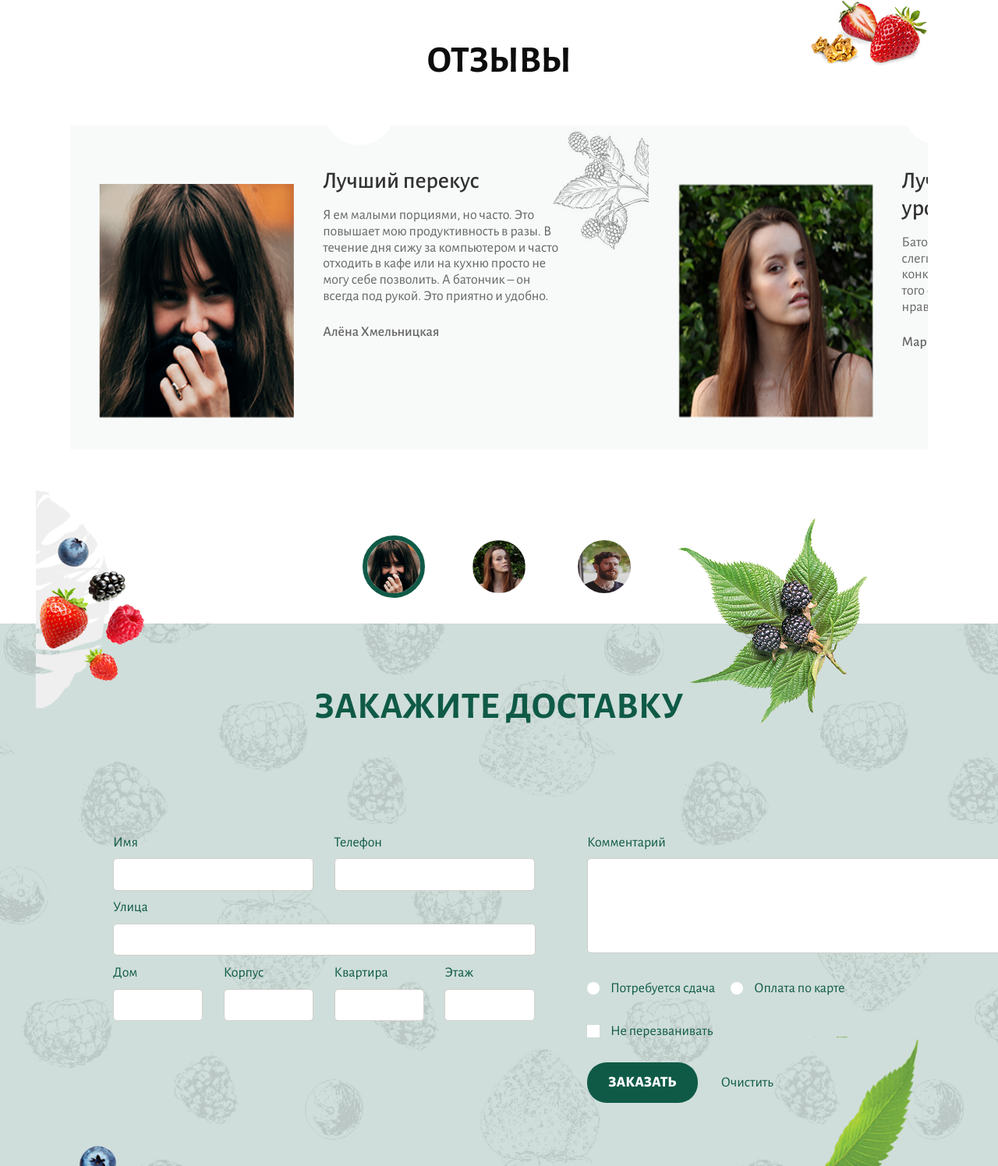
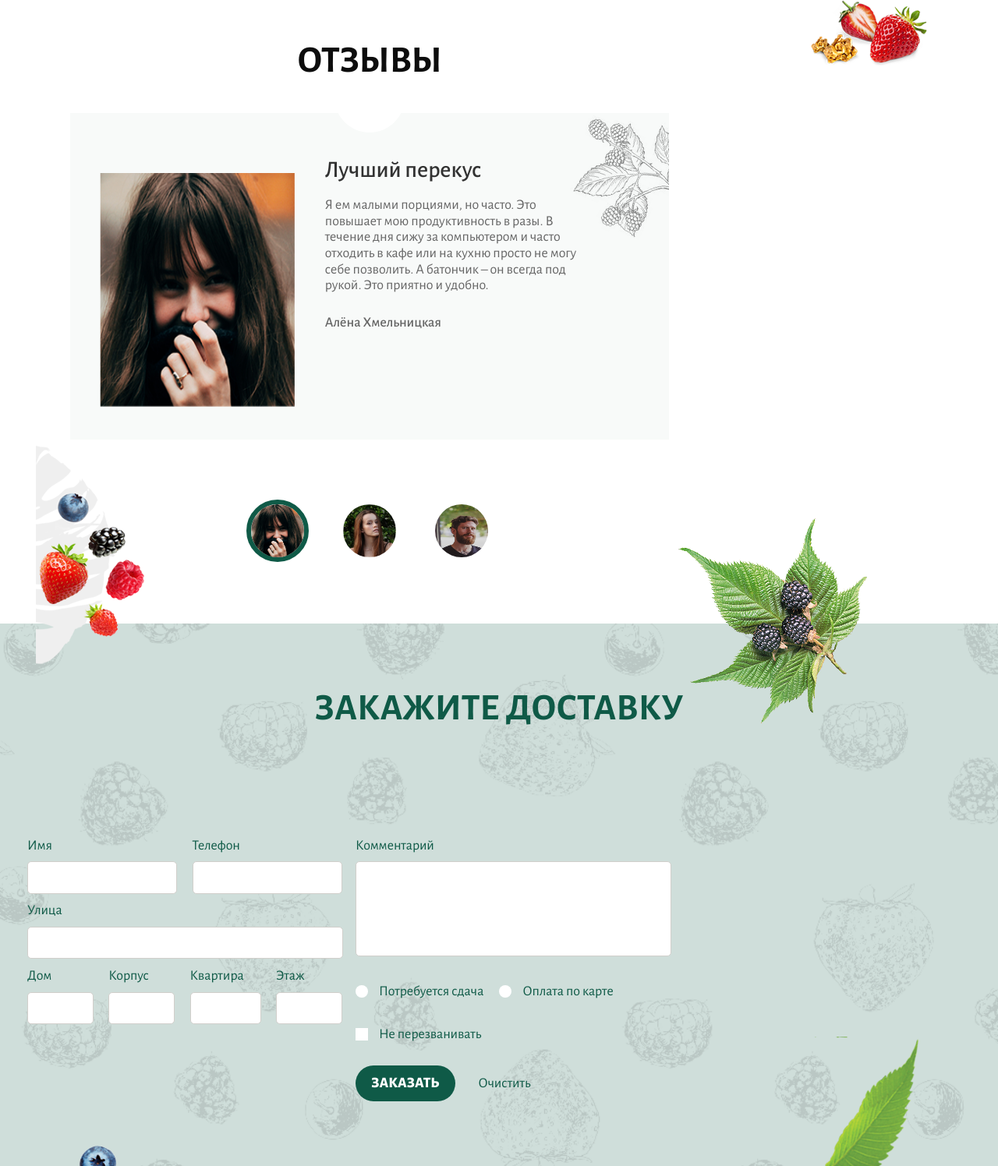
Before and after one commit to zhus-dika/chocco, a plain HTML site: page index.html in a window 1280 px wide. Shown: the part 4000-5496 px from the top of the page at 78% size. Drawn offline with Linux system fonts and the light colour scheme.

Commit message:
3d ed: corrected reviews & order sections

```diff
--- a/css/blocks/form.scss
+++ b/css/blocks/form.scss
@@ -52,7 +52,7 @@
   height: 90vh;
 }
 .order__form {
-  padding: 5% 5% 5% 10%;
+  padding: 5% 0%;
   margin: 0 auto;
   @extend %clearfix;
   margin-left: -5%;
@@ -61,7 +61,10 @@
     padding: 0;
   }
   &-tag {
-    width: 95vw;
+    width: 70vw;
+    @include tablets {
+      width: 95vw;
+    }
   }
 }
 
@@ -69,7 +72,7 @@
   float: left;
   width: 45%;
   &:last-child {
-    margin-left: 5%;
+    margin-left: 2%;
     @include tablets {
       margin-left: 0;
     }
--- a/css/blocks/reviews.scss
+++ b/css/blocks/reviews.scss
@@ -29,6 +29,10 @@
 }
 .reviews__main-content {
     overflow: hidden;
+    width: 60vw;
+    @include tablets {
+        width: 95vw;
+    }
 }
 .reviews__list {
     display: flex;
@@ -63,7 +67,7 @@
     }
 }
 .user__review {
-    width: 58vw;
+    width: 60vw;
     background-image: url("https://github.com/zhus-dika/chocco/blob/gh-pages/pictures/decorations/ellipse.png?raw=true"), url("https://github.com/zhus-dika/chocco/blob/gh-pages/pictures/decorations/berries.png?raw=true");
     background-position: center top, right top;
     background-repeat: no-repeat;
@@ -88,7 +92,8 @@
     width: 75%;
     @include tablets {
         text-align: center;
-        width: 100%;
+        margin: 0 auto;
+        width: 80%;
     }
     @include phones {
         font-size: rem(14px);
--- a/javascript/reviews-slider.js
+++ b/javascript/reviews-slider.js
@@ -1,16 +1,16 @@
 const
  sliderItem = document.querySelectorAll(".user__photo"),
  reviewsList= document.querySelector(".reviews__list"),
- review= document.querySelector(".user__review"),
+ review= document.querySelectorAll(".user__review"),
  sliderListLength = sliderItem.length;
- var step = review.offsetWidth;
+ var stepRev = review[0].offsetWidth;
  var item = 0;
  sliderItem[item].style.border = "6px solid #0f5a47";
  for (let i = 0; i < sliderListLength; i++) {
     sliderItem[i].addEventListener("click", function(e) {
         e.preventDefault();
         var currentRight = 0;
-        currentRight += i * step;
+        currentRight += i * stepRev;
         reviewsList.style.right = currentRight + "px";
         sliderItem[i].style.border = "6px solid #0f5a47";
         if (item != i)
```
Also changed, not shown: css/main/main.css, 1 other file.
